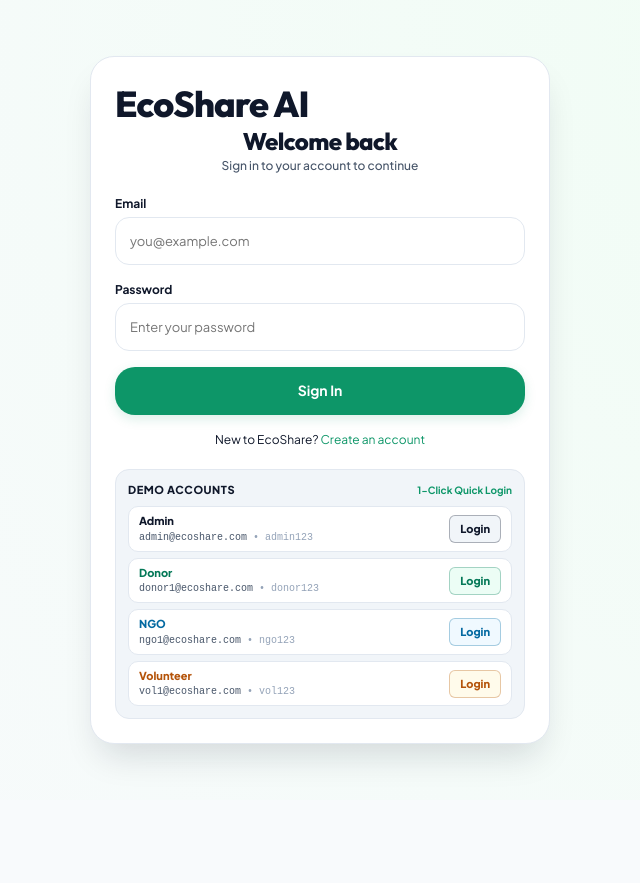
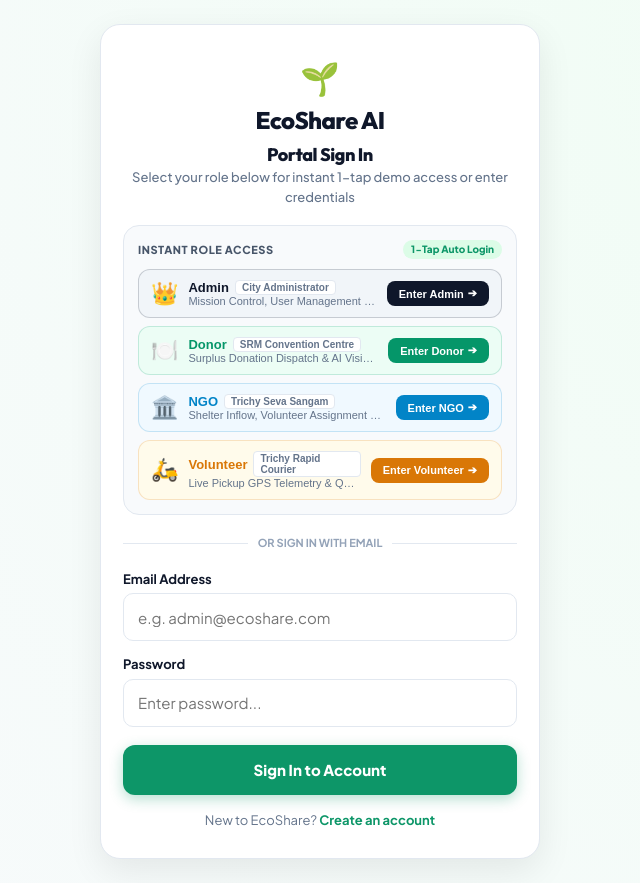
Before and after one commit to varghesegt/evs, a React (Vite) app in the folder frontend/: page /login in a window 1280 px wide. Shown: the whole page, without its empty margins (320-960 px from the left). Before the commit the page ends 800 px from the top, so only its background shows below. Built offline with nearby package versions, Linux system fonts and the light colour scheme.

Commit message:
fix(auth): guarantee strict role-based redirection to /admin, /donor, /ngo, /volunteer on login

```diff
--- a/frontend/src/App.jsx
+++ b/frontend/src/App.jsx
@@ -31,9 +31,9 @@ function AppRoutes() {
   return (
     <Routes>
       {/* Public routes */}
-      <Route path="/" element={user ? <Navigate to={getPath(user.role)} /> : <Landing />} />
-      <Route path="/login" element={user ? <Navigate to={getPath(user.role)} /> : <Login />} />
-      <Route path="/register" element={user ? <Navigate to={getPath(user.role)} /> : <Register />} />
+      <Route path="/" element={user ? <Navigate to={getPath(user.role)} replace /> : <Landing />} />
+      <Route path="/login" element={<Login />} />
+      <Route path="/register" element={user ? <Navigate to={getPath(user.role)} replace /> : <Register />} />
 
       {/* Donor routes */}
       <Route path="/donor" element={<ProtectedRoute roles={['ROLE_DONOR']}><DonorDashboard /></ProtectedRoute>} />
--- a/frontend/src/api/client.js
+++ b/frontend/src/api/client.js
@@ -17,9 +17,13 @@ const client = axios.create({
 // Demo accounts for instant login anywhere
 const OFFLINE_USERS = {
   'donor1@ecoshare.com': { id: 1, name: 'SRM Hotel & Convention Centre', email: 'donor1@ecoshare.com', role: 'ROLE_DONOR' },
+  'donor@ecoshare.com': { id: 1, name: 'SRM Hotel & Convention Centre', email: 'donor1@ecoshare.com', role: 'ROLE_DONOR' },
   'ngo1@ecoshare.com': { id: 2, name: 'Trichy Seva Sangam Shelter', email: 'ngo1@ecoshare.com', role: 'ROLE_NGO' },
+  'ngo@ecoshare.com': { id: 2, name: 'Trichy Seva Sangam Shelter', email: 'ngo1@ecoshare.com', role: 'ROLE_NGO' },
   'vol1@ecoshare.com': { id: 3, name: 'Karthik Raja', email: 'vol1@ecoshare.com', role: 'ROLE_VOLUNTEER' },
+  'volunteer@ecoshare.com': { id: 3, name: 'Karthik Raja', email: 'vol1@ecoshare.com', role: 'ROLE_VOLUNTEER' },
   'admin@ecoshare.com': { id: 4, name: 'EcoShare Trichy Administrator', email: 'admin@ecoshare.com', role: 'ROLE_ADMIN' },
+  'admin': { id: 4, name: 'EcoShare Trichy Administrator', email: 'admin@ecoshare.com', role: 'ROLE_ADMIN' },
 };
 
 // Check if running on GitHub Pages (where no Spring Boot server exists)
--- a/frontend/src/components/ProtectedRoute.jsx
+++ b/frontend/src/components/ProtectedRoute.jsx
@@ -1,9 +1,15 @@
-import { Navigate, useLocation } from 'react-router-dom';
+import { Navigate } from 'react-router-dom';
 import { useAuth } from '../context/AuthContext';
+
+const ROLE_FALLBACK = {
+  ROLE_ADMIN: '/admin',
+  ROLE_DONOR: '/donor',
+  ROLE_NGO: '/ngo',
+  ROLE_VOLUNTEER: '/volunteer',
+};
 
 export default function ProtectedRoute({ children, roles }) {
   const { user, loading } = useAuth();
-  const location = useLocation();
 
   if (loading) {
     return (
@@ -14,11 +20,13 @@ export default function ProtectedRoute({ children, roles }) {
   }
 
   if (!user) {
-    return <Navigate to="/login" state={{ from: location }} replace />;
+    return <Navigate to="/login" replace />;
   }
 
+  // If user role is not authorized for this specific route, redirect strictly to their own role dashboard
   if (roles && !roles.includes(user.role)) {
-    return <Navigate to="/" replace />;
+    const target = ROLE_FALLBACK[user.role] || '/';
+    return <Navigate to={target} replace />;
   }
 
   return children;
--- a/frontend/src/pages/Login.jsx
+++ b/frontend/src/pages/Login.jsx
@@ -1,30 +1,75 @@
 import { useState } from 'react';
-import { Link, useNavigate, useLocation } from 'react-router-dom';
+import { Link, useNavigate } from 'react-router-dom';
 import { login } from '../api/authApi';
 import { useAuth } from '../context/AuthContext';
+
+const ROLE_DESTINATION_MAP = {
+  ROLE_ADMIN: '/admin',
+  ROLE_DONOR: '/donor',
+  ROLE_NGO: '/ngo',
+  ROLE_VOLUNTEER: '/volunteer',
+};
+
+const DEMO_ACCOUNTS = [
+  {
+    roleName: 'Admin',
+    roleKey: 'ROLE_ADMIN',
+    email: 'admin@ecoshare.com',
+    pass: 'admin123',
+    path: '/admin',
+    icon: '👑',
+    desc: 'Mission Control, User Management & Analytics',
+    themeColor: '#0f172a',
+    accentBg: '#f1f5f9',
+    badge: 'City Administrator',
+  },
+  {
+    roleName: 'Donor',
+    roleKey: 'ROLE_DONOR',
+    email: 'donor1@ecoshare.com',
+    pass: 'donor123',
+    path: '/donor',
+    icon: '🍽️',
+    desc: 'Surplus Donation Dispatch & AI Vision Tools',
+    themeColor: '#059669',
+    accentBg: '#ecfdf5',
+    badge: 'SRM Convention Centre',
+  },
+  {
+    roleName: 'NGO',
+    roleKey: 'ROLE_NGO',
+    email: 'ngo1@ecoshare.com',
+    pass: 'ngo123',
+    path: '/ngo',
+    icon: '🏛️',
+    desc: 'Shelter Inflow, Volunteer Assignment & Fleet',
+    themeColor: '#0284c7',
+    accentBg: '#f0f9ff',
+    badge: 'Trichy Seva Sangam',
+  },
+  {
+    roleName: 'Volunteer',
+    roleKey: 'ROLE_VOLUNTEER',
+    email: 'vol1@ecoshare.com',
+    pass: 'vol123',
+    path: '/volunteer',
+    icon: '🛵',
+    desc: 'Live Pickup GPS Telemetry & QR Delivery',
+    themeColor: '#d97706',
+    accentBg: '#fffbeb',
+    badge: 'Trichy Rapid Courier',
+  },
+];
 
 export default function Login() {
   const [form, setForm] = useState({ email: '', password: '' });
   const [error, setError] = useState('');
   const [loading, setLoading] = useState(false);
-  const { loginUser, getDashboardPath } = useAuth();
+  const [activeLoggingRole, setActiveLoggingRole] = useState(null);
+  const { user, loginUser } = useAuth();
   const navigate = useNavigate();
-  const location = useLocation();
 
-  const getDestinationPath = (role) => {
-    const fromPath = location.state?.from?.pathname;
-    if (fromPath && fromPath !== '/login' && fromPath !== '/') {
-      return fromPath;
-    }
-    const pathMap = {
-      ROLE_DONOR: '/donor',
-      ROLE_NGO: '/ngo',
-      ROLE_VOLUNTEER: '/volunteer',
-      ROLE_ADMIN: '/admin',
-    };
-    return pathMap[role] || '/';
-  };
-
+  // Form Submission
   const handleSubmit = async (e) => {
     e.preventDefault();
     setError('');
@@ -33,9 +78,9 @@ export default function Login() {
     try {
       const res = await login(form);
       loginUser(res.data);
-      setTimeout(() => {
-        navigate(getDestinationPath(res.data.role));
-      }, 100);
+      const destination = ROLE_DESTINATION_MAP[res.data.role] || '/';
+      // Navigate strictly to the role destination
+      navigate(destination, { replace: true });
     } catch (err) {
       setError(err.response?.data?.message || 'Invalid email or password');
     } finally {
@@ -43,162 +88,261 @@ export default function Login() {
     }
   };
 
-  const handleQuickLogin = async (email, password) => {
-    setForm({ email, password });
+  // 1-Click Role Direct Login
+  const handleRoleLogin = async (account) => {
     setError('');
+    setActiveLoggingRole(account.roleKey);
     setLoading(true);
+    setForm({ email: account.email, password: account.pass });
 
     try {
-      const res = await login({ email, password });
+      const res = await login({ email: account.email, password: account.pass });
       loginUser(res.data);
-      setTimeout(() => {
-        navigate(getDestinationPath(res.data.role));
-      }, 100);
+      // Strictly redirect to the specific account's dedicated page
+      navigate(account.path, { replace: true });
     } catch (err) {
-      setError(err.response?.data?.message || 'Quick login failed');
+      setError(err.response?.data?.message || `Failed to sign in as ${account.roleName}`);
     } finally {
       setLoading(false);
+      setActiveLoggingRole(null);
     }
   };
 
   return (
-    <div className="auth-page">
-      <div className="auth-container">
-        <div className="auth-card">
-          <div className="auth-logo">
-            <h1>EcoShare AI</h1>
+    <div className="auth-page" style={{ padding: '24px 16px', minHeight: '100vh', display: 'flex', alignItems: 'center', justifyContent: 'center' }}>
+      <div className="auth-container" style={{ width: '100%', maxWidth: '440px' }}>
+        <div className="auth-card" style={{
+          background: '#ffffff',
+          borderRadius: '20px',
+          boxShadow: '0 12px 35px rgba(0, 0, 0, 0.08)',
+          padding: '28px 22px',
+          border: '1px solid #e2e8f0',
+        }}>
+          {/* Brand Header */}
+          <div className="auth-logo" style={{ textAlign: 'center', marginBottom: '8px' }}>
+            <span style={{ fontSize: '32px' }}>🌱</span>
+            <h1 style={{ fontSize: '24px', fontWeight: 800, margin: '4px 0 0 0', color: '#0f172a' }}>
+              EcoShare AI
+            </h1>
           </div>
-          <h2 className="auth-title">Welcome back</h2>
-          <p className="auth-subtitle">Sign in to your account to continue</p>
+          <h2 className="auth-title" style={{ textAlign: 'center', fontSize: '18px', fontWeight: 800, margin: '4px 0 2px 0' }}>
+            Portal Sign In
+          </h2>
+          <p className="auth-subtitle" style={{ textAlign: 'center', fontSize: '13px', color: '#64748b', margin: '0 0 18px 0' }}>
+            Select your role below for instant 1-tap demo access or enter credentials
+          </p>
+
+          {/* Active Session Warning / Switch Alert */}
+          {user && (
+            <div style={{
+              padding: '10px 14px',
+              background: '#f0fdf4',
+              border: '1px solid #bbf7d0',
+              borderRadius: '12px',
+              fontSize: '12px',
+              color: '#166534',
+              marginBottom: '16px',
+              display: 'flex',
+              alignItems: 'center',
+              justifyContent: 'space-between',
+              gap: '8px',
+            }}>
+              <div>
+                <strong>Active Session:</strong> {user.name} ({user.role?.replace('ROLE_', '')})
+              </div>
+              <button
+                type="button"
+                onClick={() => navigate(ROLE_DESTINATION_MAP[user.role] || '/')}
+                style={{
+                  background: '#0d9668',
+                  color: '#ffffff',
+                  border: 'none',
+                  borderRadius: '6px',
+                  padding: '4px 8px',
+                  fontSize: '11px',
+                  fontWeight: 700,
+                  cursor: 'pointer',
+                  whiteSpace: 'nowrap',
+                }}
+              >
+                Go to Dashboard ➔
+              </button>
+            </div>
+          )}
 
           {error && (
             <div style={{
-              padding: 'var(--space-3) var(--space-4)',
-              background: 'var(--color-danger-bg)',
-              color: 'var(--color-danger)',
-              borderRadius: 'var(--radius-md)',
-              fontSize: 'var(--font-size-sm)',
-              marginBottom: 'var(--space-5)'
+              padding: '12px 14px',
+              background: '#fef2f2',
+              color: '#dc2626',
+              borderRadius: '12px',
+              fontSize: '13px',
+              fontWeight: 600,
+              marginBottom: '16px',
+              border: '1px solid #fecaca',
             }}>
-              {error}
+              ⚠️ {error}
             </div>
           )}
 
-          <form onSubmit={handleSubmit}>
-            <div className="form-group">
-              <label className="form-label" htmlFor="login-email">Email</label>
-              <input
-                id="login-email"
-                type="email"
-                className="form-input"
-                placeholder="you@example.com"
-                value={form.email}
-                onChange={e => setForm({ ...form, email: e.target.value })}
-                required
-              />
-            </div>
-
-            <div className="form-group">
-              <label className="form-label" htmlFor="login-password">Password</label>
-              <input
-                id="login-password"
-                type="password"
-                className="form-input"
-                placeholder="Enter your password"
-                value={form.password}
-                onChange={e => setForm({ ...form, password: e.target.value })}
-                required
-              />
-            </div>
-
-            <button type="submit" className="btn btn-primary btn-lg" style={{ width: '100%' }} disabled={loading}>
-              {loading ? 'Signing in...' : 'Sign In'}
-            </button>
-          </form>
-
-          <div className="auth-footer">
-            New to EcoShare? <Link to="/register">Create an account</Link>
-          </div>
-
-          {/* Interactive Demo Accounts Box */}
+          {/* ============================================================
+              1-CLICK ROLE DIRECT ACCESS TILES (Admin, Donor, NGO, Volunteer)
+              ============================================================ */}
           <div style={{
-            marginTop: 'var(--space-5)',
-            padding: 'var(--space-3)',
-            background: 'var(--color-surface-alt)',
-            borderRadius: 'var(--radius-lg)',
-            border: '1px solid var(--color-border)',
+            background: '#f8fafc',
+            borderRadius: '16px',
+            padding: '14px',
+            border: '1px solid #e2e8f0',
+            marginBottom: '20px',
           }}>
             <div style={{
               display: 'flex',
               alignItems: 'center',
               justifyContent: 'space-between',
-              marginBottom: '8px',
+              marginBottom: '10px',
             }}>
-              <span style={{ fontSize: '11px', fontWeight: 800, color: 'var(--color-text)', textTransform: 'uppercase', letterSpacing: '0.05em' }}>
-                Demo Accounts
+              <span style={{ fontSize: '11px', fontWeight: 800, color: '#475569', textTransform: 'uppercase', letterSpacing: '0.05em' }}>
+                Instant Role Access
               </span>
-              <span style={{ fontSize: '10px', color: 'var(--color-primary)', fontWeight: 700 }}>
-                1-Click Quick Login
+              <span style={{ fontSize: '10px', color: '#0d9668', fontWeight: 800, background: '#dcfce7', padding: '2px 8px', borderRadius: '9999px' }}>
+                1-Tap Auto Login
               </span>
             </div>
 
-            <div style={{ display: 'flex', flexDirection: 'column', gap: '6px' }}>
-              {[
-                { role: 'Admin', email: 'admin@ecoshare.com', pass: 'admin123', color: '#0f172a', bg: '#f1f5f9' },
-                { role: 'Donor', email: 'donor1@ecoshare.com', pass: 'donor123', color: '#047857', bg: '#ecfdf5' },
-                { role: 'NGO', email: 'ngo1@ecoshare.com', pass: 'ngo123', color: '#0369a1', bg: '#f0f9ff' },
-                { role: 'Volunteer', email: 'vol1@ecoshare.com', pass: 'vol123', color: '#b45309', bg: '#fffbeb' },
-              ].map((acc) => (
-                <div
-                  key={acc.role}
+            <div style={{ display: 'flex', flexDirection: 'column', gap: '8px' }}>
+              {DEMO_ACCOUNTS.map((acc) => {
+                const isLoggingThis = activeLoggingRole === acc.roleKey;
+                return (
+                  <button
+                    key={acc.roleKey}
+                    type="button"
+                    onClick={() => handleRoleLogin(acc)}
+                    disabled={loading}
                     style={{
+                      width: '100%',
+                      padding: '10px 12px',
+                      borderRadius: '12px',
+                      border: `1.5px solid ${acc.themeColor}30`,
+                      background: acc.accentBg,
+                      cursor: loading ? 'wait' : 'pointer',
                       display: 'flex',
                       alignItems: 'center',
                       justifyContent: 'space-between',
-                    padding: '6px 10px',
-                    background: '#ffffff',
-                    borderRadius: 'var(--radius-md)',
-                    border: '1px solid var(--color-border)',
-                    gap: '8px',
+                      gap: '10px',
+                      textAlign: 'left',
+                      transition: 'all 0.15s ease',
+                      minHeight: '48px',
                     }}
                   >
-                  <div style={{ display: 'flex', alignItems: 'center', gap: '8px', minWidth: 0, flex: 1 }}>
+                    <div style={{ display: 'flex', alignItems: 'center', gap: '10px', minWidth: 0 }}>
+                      <span style={{ fontSize: '22px' }}>{acc.icon}</span>
                       <div style={{ minWidth: 0 }}>
-                      <div style={{ fontSize: '11px', fontWeight: 800, color: acc.color }}>
-                        {acc.role}
+                        <div style={{ display: 'flex', alignItems: 'center', gap: '6px' }}>
+                          <span style={{ fontSize: '13px', fontWeight: 800, color: acc.themeColor }}>
+                            {acc.roleName}
+                          </span>
+                          <span style={{
+                            fontSize: '10px',
+                            fontWeight: 700,
+                            color: '#64748b',
+                            background: '#ffffff',
+                            padding: '1px 6px',
+                            borderRadius: '4px',
+                            border: '1px solid #e2e8f0',
+                          }}>
+                            {acc.badge}
+                          </span>
                         </div>
-                      <div style={{ fontSize: '10px', color: 'var(--color-text-secondary)', fontFamily: 'monospace', whiteSpace: 'nowrap', overflow: 'hidden', textOverflow: 'ellipsis' }}>
-                        {acc.email} <span style={{ color: 'var(--color-text-muted)' }}>• {acc.pass}</span>
+                        <div style={{ fontSize: '11px', color: '#64748b', overflow: 'hidden', textOverflow: 'ellipsis', whiteSpace: 'nowrap' }}>
+                          {acc.desc}
                         </div>
                       </div>
                     </div>
 
-                  <button
-                    type="button"
-                    onClick={() => handleQuickLogin(acc.email, acc.pass)}
-                    disabled={loading}
-                    className="btn btn-sm"
-                    style={{
-                      background: acc.bg,
-                      color: acc.color,
-                      border: `1px solid ${acc.color}50`,
+                    <div style={{
+                      padding: '6px 12px',
+                      borderRadius: '8px',
+                      background: acc.themeColor,
+                      color: '#ffffff',
                       fontSize: '11px',
                       fontWeight: 800,
-                      padding: '4px 10px',
-                      borderRadius: '6px',
-                      cursor: 'pointer',
                       whiteSpace: 'nowrap',
                       display: 'flex',
                       alignItems: 'center',
-                      gap: '3px',
-                      minHeight: '28px',
+                      gap: '4px',
+                      flexShrink: 0,
+                    }}>
+                      <span>{isLoggingThis ? 'Logging in...' : `Enter ${acc.roleName}`}</span>
+                      <span>➔</span>
+                    </div>
+                  </button>
+                );
+              })}
+            </div>
+          </div>
+
+          {/* Divider */}
+          <div style={{ display: 'flex', alignItems: 'center', margin: '18px 0', gap: '10px' }}>
+            <div style={{ flex: 1, height: '1px', background: '#e2e8f0' }} />
+            <span style={{ fontSize: '11px', color: '#94a3b8', fontWeight: 700, textTransform: 'uppercase' }}>
+              Or Sign In With Email
+            </span>
+            <div style={{ flex: 1, height: '1px', background: '#e2e8f0' }} />
+          </div>
+
+          {/* Standard Email / Password Form */}
+          <form onSubmit={handleSubmit}>
+            <div className="form-group" style={{ marginBottom: '14px' }}>
+              <label className="form-label" htmlFor="login-email" style={{ fontSize: '13px', fontWeight: 700 }}>
+                Email Address
+              </label>
+              <input
+                id="login-email"
+                type="email"
+                className="form-input"
+                placeholder="e.g. admin@ecoshare.com"
+                value={form.email}
+                onChange={(e) => setForm({ ...form, email: e.target.value })}
+                required
+                style={{ minHeight: '48px', fontSize: '15px', borderRadius: '10px' }}
+              />
+            </div>
+
+            <div className="form-group" style={{ marginBottom: '18px' }}>
+              <label className="form-label" htmlFor="login-password" style={{ fontSize: '13px', fontWeight: 700 }}>
+                Password
+              </label>
+              <input
+                id="login-password"
+                type="password"
+                className="form-input"
+                placeholder="Enter password..."
+                value={form.password}
+                onChange={(e) => setForm({ ...form, password: e.target.value })}
+                required
+                style={{ minHeight: '48px', fontSize: '15px', borderRadius: '10px' }}
+              />
+            </div>
+
+            <button
+              type="submit"
+              className="btn btn-primary btn-lg"
+              style={{
+                width: '100%',
+                minHeight: '50px',
+                fontSize: '15px',
+                fontWeight: 800,
+                borderRadius: '12px',
+                boxShadow: '0 4px 14px rgba(13, 150, 104, 0.3)',
               }}
+              disabled={loading}
             >
-                    <span>Login</span>
+              {loading ? 'Authenticating...' : 'Sign In to Account'}
             </button>
-                </div>
-              ))}
-            </div>
+          </form>
+
+          <div className="auth-footer" style={{ textAlign: 'center', marginTop: '16px', fontSize: '13px', color: '#64748b' }}>
+            New to EcoShare? <Link to="/register" style={{ fontWeight: 700 }}>Create an account</Link>
           </div>
         </div>
       </div>
```
Also changed, not shown: frontend/src/context/AuthContext.jsx (+4 -3 lines). Lines whose indentation alone changed are shown as unchanged.
